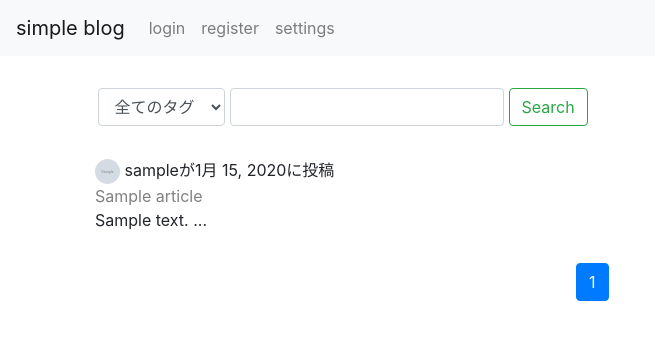
After one commit to 3961K/simple_blog, a Django app: page /articles/ in a window 1280 px wide. The commit adds this page. Shown: the top 340 px of the page, without its empty margins (0-655 px from the left). Run offline with Django 3.2, Linux system fonts and the light colour scheme; tables that the repository leaves empty hold one stand-in row (values such as "Sample post"); grey boxes marked "Sample" are stand-in pictures; some libraries are stand-ins or nearby versions.

Commit message:
add 記事のリストビューと記事検索フォームを追加
記事の作者情報,タイトル,一部の内容をページネーションで表示するArticleListViewの作成
記事のタグ,キーワードによる記事検索を行うフォームSearchArticleFormの作成
ArticleListView・SearchArticleFormに対するユニットテストの作成と検証
ログイン後・ログアウト後・登録後にarticles/にリダイレクトさせる

```diff
--- a/articles/forms.py
+++ b/articles/forms.py
@@ -1,9 +1,24 @@
 from django import forms
 from django.contrib.auth import get_user_model
 
-from .models import Comment
+from .models import Comment, Tag
 
 User = get_user_model()
+
+
+class SearchArticleForm(forms.Form):
+    keyword = forms.CharField(max_length=100, required=False)
+
+    all_article_tag = Tag.objects.order_by('pk').all()
+    TAG_CHOICES = [(article_tag.pk, article_tag.tag)
+                   for article_tag in all_article_tag]
+    TAG_CHOICES.insert(0, ('all', '全てのタグ'))
+    tag = forms.ChoiceField(choices=TAG_CHOICES, required=False)
+
+    def __init__(self, *args, **kwargs):
+        super().__init__(*args, **kwargs)
+        for field in self.fields.values():
+            field.widget.attrs['class'] = 'form-control'
 
 
 class PostCommentForm(forms.ModelForm):
--- a/articles/urls.py
+++ b/articles/urls.py
@@ -1,10 +1,11 @@
 from django.urls import path
 
-from .views import ArticleView, FavoriteArticleView, PostCommentView
+from .views import ArticleView, ArticleListView, FavoriteArticleView, PostCommentView
 
 app_name = 'articles'
 
 urlpatterns = [
+    path('', ArticleListView.as_view(), name='articles'),
     path('<int:pk>', ArticleView.as_view(), name='article'),
     path('<int:pk>/comments', PostCommentView.as_view(), name='comments'),
     path('<int:pk>/favorite', FavoriteArticleView.as_view(), name='favorite'),
--- a/articles/views.py
+++ b/articles/views.py
@@ -1,20 +1,85 @@
 from django.contrib.auth import get_user_model
 from django.contrib.auth.mixins import LoginRequiredMixin
-from django.http import HttpResponseBadRequest
+from django.core.exceptions import ObjectDoesNotExist
+from django.db.models import Q
+from django.http import Http404, HttpResponseBadRequest
 from django.http.response import JsonResponse
 from django.shortcuts import get_object_or_404, redirect
-from django.views.generic import FormView, CreateView, DetailView
+from django.views.generic import FormView, CreateView, DetailView, ListView
 from django.shortcuts import render
 
-from .forms import FavoriteArticleForm, PostCommentForm
-from .models import Article
+
+from .forms import FavoriteArticleForm, PostCommentForm, SearchArticleForm
+from .models import Article, Tag
 
 # Create your views here.
 
 User = get_user_model()
 
 
-class ArticleView (DetailView):
+class ArticleListView(ListView):
+    template_name = 'articles/articles.html'
+    model = Article
+    paginate_by = 5
+
+    def fetch_get_parameter(self, parameter_name):
+        if type(parameter_name) is not str or parameter_name == "":
+            raise KeyError("request url is not include {}".format(parameter_name))
+
+        if parameter_name not in self.request.GET:
+            raise KeyError("request url is not include {}".format(parameter_name))
+
+        return self.request.GET.get(parameter_name)
+
+    def get_queryset(self):
+        queryset = super().get_queryset()
+
+        # キーワードをURLパラメータから抽出
+        try:
+            keyword = self.fetch_get_parameter("keyword")
+            queryset = queryset.filter(Q(title__contains=keyword)
+                                       | Q(content__contains=keyword))
+        except KeyError:
+            pass
+
+        # tagをURLパラメータから抽出
+        try:
+            tag_pk = self.fetch_get_parameter("tag")
+        except KeyError:
+            # タグが存在しない場合は現時点での条件のクエリセットを返す
+            return queryset
+
+        # tagがallである場合は現時点でのクエリセットを返す
+        if tag_pk == 'all':
+            return queryset
+
+        # タグオブジェクトを取得する
+        # 存在しないタグの場合は,存在しないタグのpkを指定したクエリセットを返す
+        try:
+            tag = Tag.objects.get(pk__in=tag_pk)
+        except ValueError:
+            queryset = queryset.filter(tags=-1)
+            return queryset
+        except ObjectDoesNotExist:
+            queryset = queryset.filter(tags=-1)
+            return queryset
+
+        queryset = queryset.filter(tags=tag)
+        return queryset
+
+    def get_context_data(self, **kwargs):
+        context = super().get_context_data(**kwargs)
+
+        # 記事一覧を取得する,検索結果が何も無い場合は 404 を返す
+        article_list = context['article_list']
+        if article_list.first() is None:
+            raise Http404('指定したキーワードとタグを含む記事は存在しませんでした')
+
+        context['form'] = SearchArticleForm
+        return context
+
+
+class ArticleView(DetailView):
     template_name = 'articles/article.html'
     model = Article
 
--- a/authenticate/views.py
+++ b/authenticate/views.py
@@ -21,7 +21,7 @@ class LogoutView(LogoutView):
 class RegisterView(CreateView):
     template_name = 'authenticate/register.html'
     form_class = RegisterForm
-    success_url = reverse_lazy('authenticate:login')     # 後で変更する
+    success_url = reverse_lazy('articles:articles')
 
     def form_valid(self, form):
         user = form.save()
--- a/config/settings/base.py
+++ b/config/settings/base.py
@@ -126,9 +126,7 @@ AUTH_USER_MODEL = 'authenticate.User'
 
 LOGIN_URL = 'authenticate:login'
 
-# 後で変更する
-LOGIN_REDIRECT_URL = 'authenticate:login'
-LOGIN_REDIRECT_URL = 'authenticate:login'
-LOGOUT_REDIRECT_URL = 'authenticate:login'
+LOGIN_REDIRECT_URL = 'articles:articles'
+LOGOUT_REDIRECT_URL = 'articles:articles'
 
 AXES_ONLY_USER_FAILURES = True
--- a/config/urls.py
+++ b/config/urls.py
@@ -13,7 +13,10 @@ Including another URLconf
     1. Import the include() function: from django.urls import include, path
     2. Add a URL to urlpatterns:  path('blog/', include('blog.urls'))
 """
+from django.conf import settings
 from django.contrib import admin
+from django.conf.urls.static import static
+from django.contrib.staticfiles.urls import staticfiles_urlpatterns
 from django.urls import path, include
 
 urlpatterns = [
@@ -21,3 +24,7 @@ urlpatterns = [
     path('authenticate/', include('authenticate.urls')),
     path('articles/', include('articles.urls')),
 ]
+
+if settings.DEBUG:
+    urlpatterns += staticfiles_urlpatterns()
+    urlpatterns += static(settings.MEDIA_URL, document_root=settings.MEDIA_ROOT)
--- /dev/null
+++ b/static/articles/articles.css
@@ -0,0 +1,31 @@
+li {
+    list-style: none;
+}
+
+.search-form {
+    margin-top: 2.5%;
+    margin-left: 57.5px;
+}
+
+.search-form li {
+    padding-right: 5px;
+    float: left;
+}
+
+.article {
+    margin-top: 1.25%;
+    margin-bottom: 2.5%;
+}
+
+.article li {
+    margin-left: 15px;
+}
+
+.article-title a {
+    color: grey;
+    text-decoration: none;
+}
+
+.pagination {
+    margin-left: 45%;
+}
--- a/templates/articles/article.html
+++ b/templates/articles/article.html
@@ -25,7 +25,7 @@
             <div class="article-tags">
                 <ul>
                     {% for tag in article.tags.all %}
-                        <li><a class="btn btn-outline-success my-2 my-sm-0" href="#">{{ tag }}</a></li>
+                        <li><a class="btn btn-outline-success my-2 my-sm-0" href="{% url 'articles:articles'%}?tag={{ tag.pk }}">{{ tag }}</a></li>
                     {% endfor %}
                 </ul>
             </div>
--- /dev/null
+++ b/templates/articles/articles.html
@@ -0,0 +1,57 @@
+{% extends 'base/base.html' %}
+{% load static %}
+
+{% block extra_header %}
+    <link rel="stylesheet" href="{% static 'articles/articles.css' %}">
+{% endblock %}
+
+{% block content %}
+    <div class="search-form">
+        <form class="form-inline my-2 my-lg-0" action="" method="GET">
+            {{ form.non_field_errors }}
+            <ul>
+                <li>{{ form.tag }}</li>
+                <li>{{ form.keyword }}</li>
+                <li><button class="btn btn-outline-success my-2 my-sm-0" type="submit">Search</button></li>
+            </ul>
+        </form>
+    </div>
+
+    <div class="article-list-area">
+        <ul>
+            {% for article in article_list %}
+                <ul class="article">
+                    <li class="author-info"><img src='/media/{{ article.author.icon }}' style='border-radius: 50px; width: 25px; height: 25px;'> {{ article.author.username }}が{{ article.create_date }}に投稿</li>
+                    <li class="article-title"><a href='{% url "articles:article" article.pk %}'> {{ article.title }} </a></li>
+                    <li class="article-content">{{ article.content|slice:":30" }} ... </li>
+                </ul>
+            {% endfor %}
+        </ul>
+
+        <ul class="pagination">
+            {% if page_obj.has_previous %}
+                <li class="page-item">
+                    <a class="page-link" href="?page={{ page_obj.previous_page_number }}">
+                        <span aria-hidden="true">&laquo;</span>
+                    </a>
+                </li>
+            {% endif %}
+
+            {% for num in page_obj.paginator.page_range %}
+                {% if page_obj.number == num %}
+                    <li class="page-item active"><a class="page-link" href="#!">{{ num }}</a></li>
+                {% else %}
+                    <li class="page-item"><a class="page-link" href="?page={{ num }}">{{ num }}</a></li>
+                {% endif %}
+            {% endfor %}
+
+            {% if page_obj.has_next %}
+                <li class="page-item">
+                    <a class="page-link" href="?page={{ page_obj.next_page_number }}">
+                        <span aria-hidden="true">&raquo;</span>
+                    </a>
+                </li>
+            {% endif %}
+        </ul>
+    </div>
+{% endblock %}
```
Also changed, not shown: articles/tests.py (+83 -1 lines).
